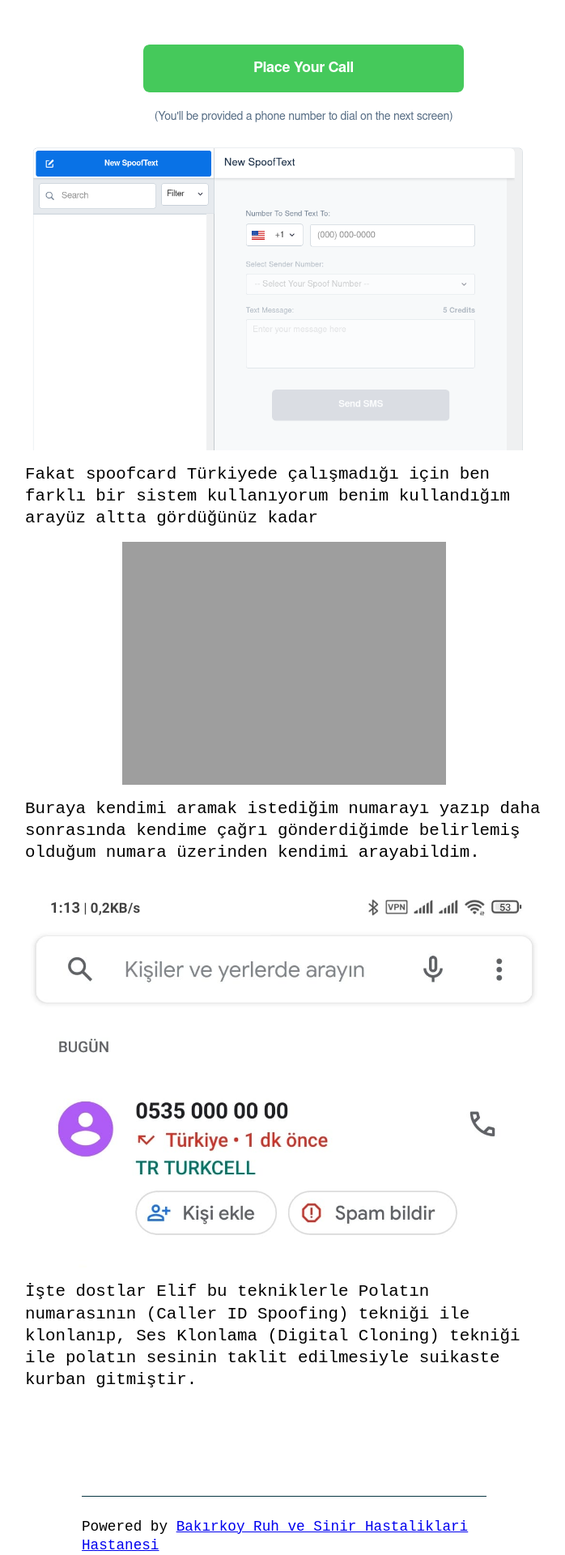
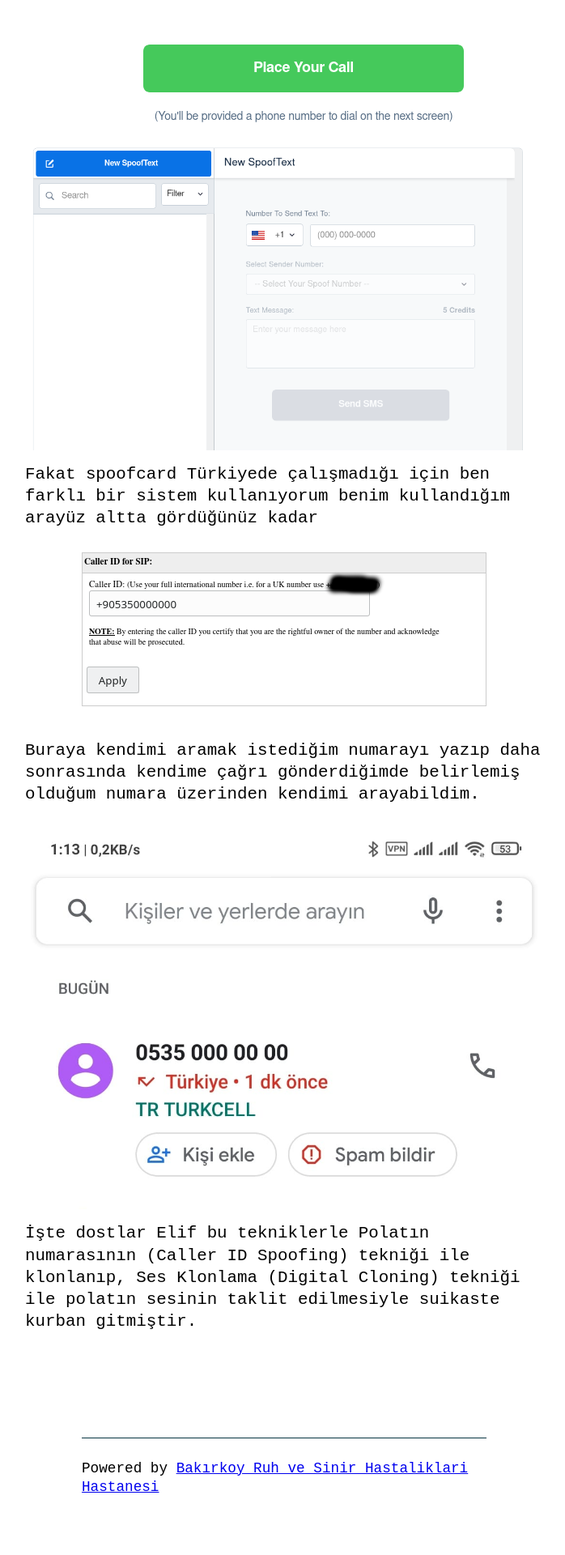
Before and after one commit to hackeddin/blog, a Jekyll site: the page built from _posts/2020-11-02-elif-eylul-davasi.md, in a window 1280 px wide. Shown: the part 4405-6325 px from the top of the page at 81% size, without its empty margins (289-987 px from the left). Built offline with Jekyll 4.4.1, drawn with Linux system fonts in a browser that asks for light colours; after the commit the page ends 6253 px from its top, so only the background shows below that.

Commit message:
Update 2020-11-02-elif-eylul-davasi.md

```diff
--- a/_posts/2020-11-02-elif-eylul-davasi.md
+++ b/_posts/2020-11-02-elif-eylul-davasi.md
@@ -67,7 +67,7 @@ Bu tarz voip sistemlerinin arayüzü genellikle şuna yakındır bu ekran görü
 
 Fakat spoofcard Türkiyede çalışmadığı için ben farklı bir sistem kullanıyorum benim kullandığım arayüz altta gördüğünüz kadar
 
-![1](https://hackeddin.com/elifin-ölümü/5.png)
+![1](https://hackeddin.com/elifin-ölümü/5.2.png)
 
 Buraya kendimi aramak istediğim numarayı yazıp daha sonrasında kendime çağrı gönderdiğimde belirlemiş olduğum numara üzerinden kendimi arayabildim.
 
```
